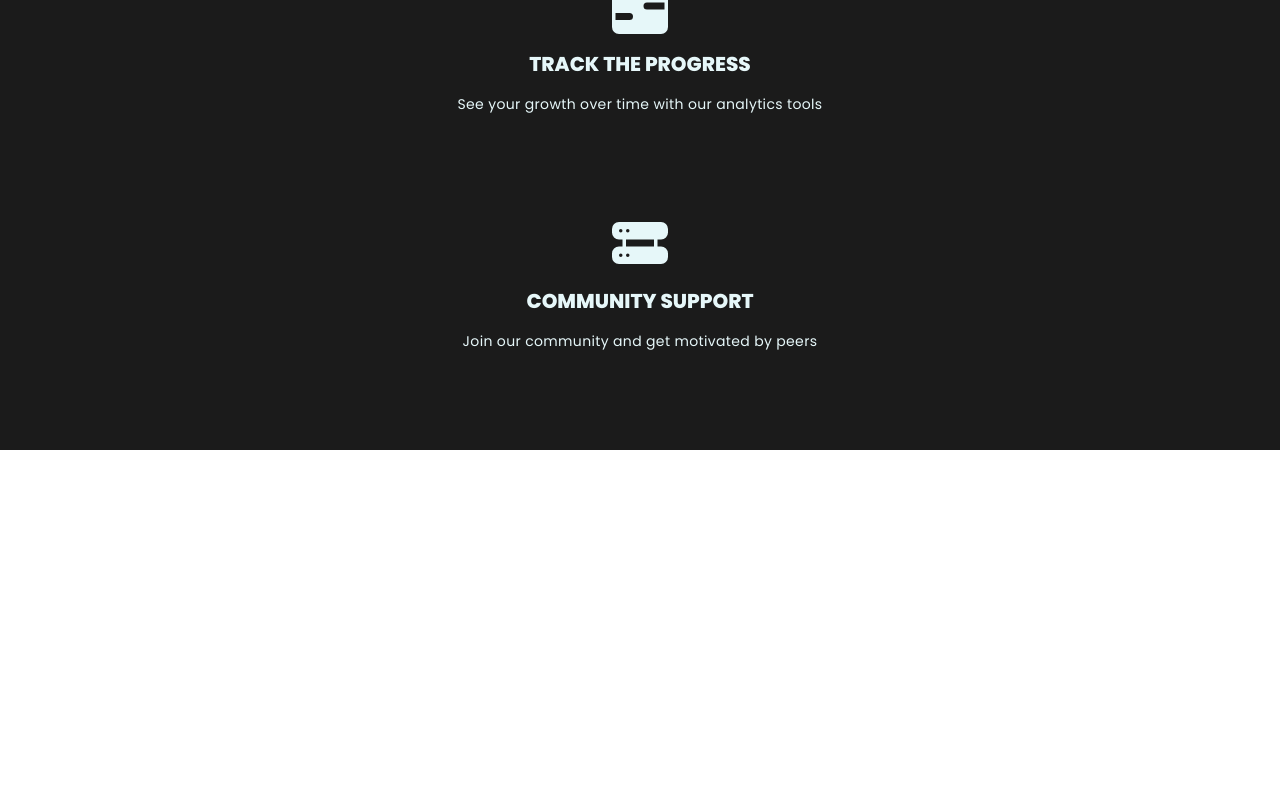
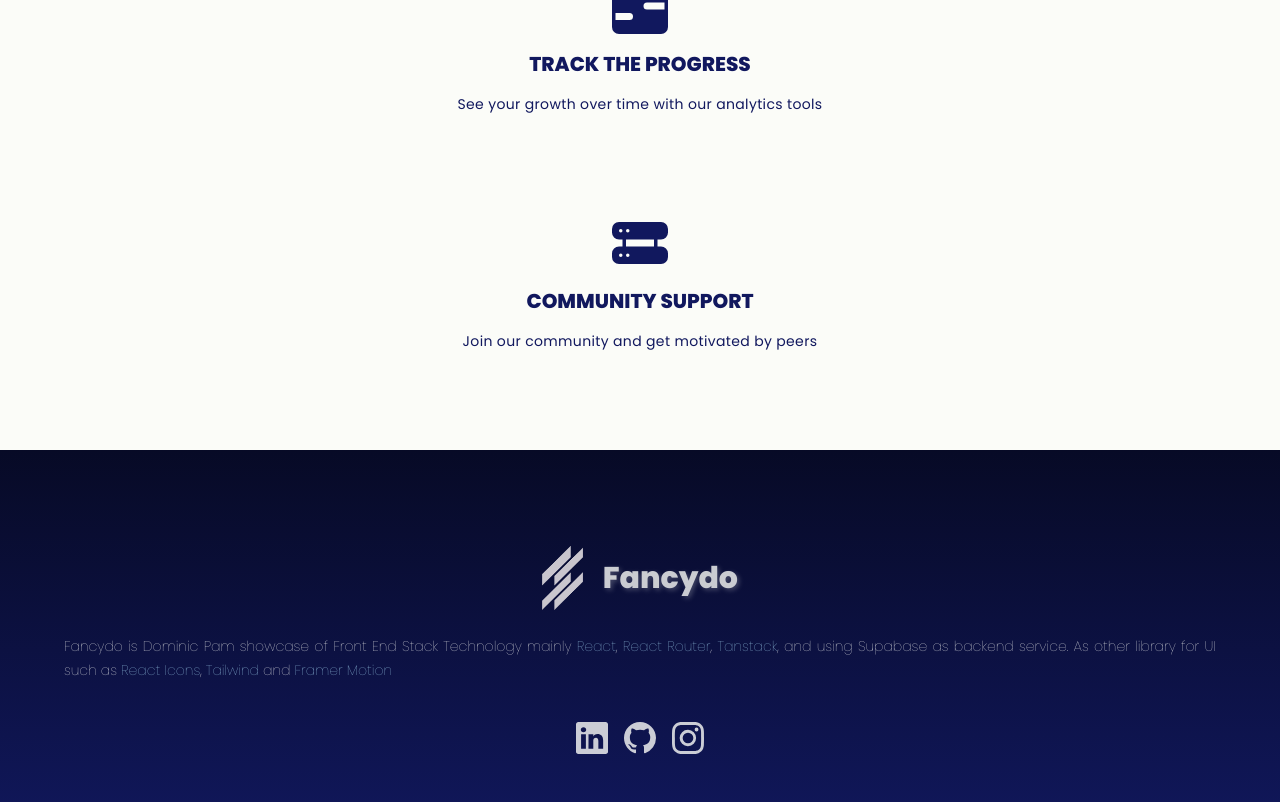
Before and after one commit to dominicpam89/reactjs-showcase-19, a React (Vite) app: page /welcome in a window 1280 px wide. Shown: the part 1150-1952 px from the top of the page. Before the commit the page ends 1600 px from the top, so only its background shows below. Built offline with nearby package versions, Linux system fonts and the light colour scheme.

Commit message:
added home section-3

```diff
--- a/src/data/hooks/context.ts
+++ b/src/data/hooks/context.ts
@@ -2,7 +2,7 @@ import { useState } from "react"
 import { TypeThemeSelection } from "../context/main"
 
 export const useHooksContextMain = () => {
-	const [theme, setTheme] = useState<TypeThemeSelection>("theme-relax")
+	const [theme, setTheme] = useState<TypeThemeSelection>("theme-default")
 	const _theme = {
 		current: theme,
 		changeTheme: (selectedTheme:TypeThemeSelection) => setTheme(selectedTheme),
--- a/src/features/Home.tsx
+++ b/src/features/Home.tsx
@@ -1,11 +1,13 @@
 import { redirect } from "react-router-dom"
 import HomeSection1 from "./Home/Section-1";
 import HomeSection2 from "./Home/Section-2";
+import HomeSection3 from "./Home/Section-3";
 
 const HomePage = () => {
   return <>
     <HomeSection1 />
     <HomeSection2 />
+    <HomeSection3 />
   </>
 }
 
--- a/src/features/Home/Section-2.tsx
+++ b/src/features/Home/Section-2.tsx
@@ -1,15 +1,11 @@
-import { useContext } from "react"
 import { useHooksMediaQuery } from "../../data/hooks/media-query"
-import { ContextMain } from "../../data/context/main"
 import { IconContext } from "react-icons"
 import { BsBullseye } from "react-icons/bs"
 import { BsCalendar2RangeFill } from "react-icons/bs"
 import { BsFillHddRackFill } from "react-icons/bs"
 
 const HomeSection2 = () => {
-	const context = useContext(ContextMain)
 	const desktopView = useHooksMediaQuery(`(min-width:768px)`)
-	context
 	desktopView
 
 	const twClasses = {
--- /dev/null
+++ b/src/features/Home/Section-3.tsx
@@ -0,0 +1,81 @@
+import { useContext } from "react"
+import { useHooksMediaQuery } from "../../data/hooks/media-query"
+import { ContextMain } from "../../data/context/main"
+import { IconContext } from "react-icons"
+import { BsLinkedin } from "react-icons/bs"
+import { BsGithub } from "react-icons/bs"
+import { BsInstagram } from "react-icons/bs"
+
+// highlight word
+const HW:React.FC<{children:React.ReactNode}> = ({children})=>{
+  return <span className="text-info-light-color">
+    {children}
+  </span>
+}
+
+const HomeSection3 = () => {
+	const context = useContext(ContextMain)
+	const desktopView = useHooksMediaQuery(`(min-width:768px)`)
+	context
+	desktopView
+
+	const twClasses = {
+		container: `w-full px-16 py-24 flex flex-col items-center justify-around space-y-8 bg-gradient-to-t from-primary-main-color to-primary-dark-color`,
+		card: `flex flex-col space-y-4 items-center`,
+    brand:{
+      brandContainer: `flex flex-row space-x-5 items-center justify-center`,
+      logo: `h-16 w-auto opacity-80`,
+      title: `text-3xl font-extrabold text-primary-main-contrast [text-shadow:_2px_2px_5px_rgba(var(--color-primary-main-contrast),30%)] opacity-80`,
+      description: `${context.theme.current==="theme-relax"?"font-medium":"font-thin"} py-2 text-sm text-primary-main-contrast text-justify hyphens-auto break-words leading-6`,
+      highlight: `text-danger-main-color`,
+    },
+		social:{
+			container: `w-full flex flex-row space-x-4 justify-around`,
+			link: ``,
+			icon: {className: `w-auto h-8 text-primary-main-contrast opacity-80`},
+		}
+	}
+
+	return (
+		<>
+			<div id="section-3" className={twClasses.container}>
+				<div id="card" className={twClasses.card}>
+					<div id="brand" className={twClasses.brand.brandContainer}>
+						{context.theme.current === "theme-default" || context.theme.current === "theme-earth" ? (
+							<img src="/logo/logo-white-sm.png" className={twClasses.brand.logo} />
+						) : (
+							<img src="/logo/logo-black-sm.png" className={twClasses.brand.logo} />
+						)}
+						<span className={twClasses.brand.title}>Fancydo</span>
+					</div>
+					<p className={twClasses.brand.description}>
+						Fancydo is Dominic Pam showcase of Front End Stack Technology
+						mainly <HW>React</HW>, <HW>React Router</HW>, <HW>Tanstack</HW>, and using Supabase as backend service. As other library for UI
+						such as <HW>React Icons</HW>, <HW>Tailwind</HW> and <HW>Framer Motion</HW>
+					</p>
+				</div>
+        <div id="card" className={twClasses.card}>
+						<div id="social" className={twClasses.social.container}>
+							<a href="#" className={twClasses.social.link}>
+								<IconContext.Provider value={twClasses.social.icon}>
+									<BsLinkedin />
+								</IconContext.Provider>
+							</a>
+							<a href="#" className={twClasses.social.link}>
+								<IconContext.Provider value={twClasses.social.icon}>
+									<BsGithub />
+								</IconContext.Provider>
+							</a>
+							<a href="#" className={twClasses.social.link}>
+								<IconContext.Provider value={twClasses.social.icon}>
+									<BsInstagram />
+								</IconContext.Provider>
+							</a>
+						</div>
+        </div>
+			</div>
+		</>
+	)
+}
+
+export default HomeSection3
```
